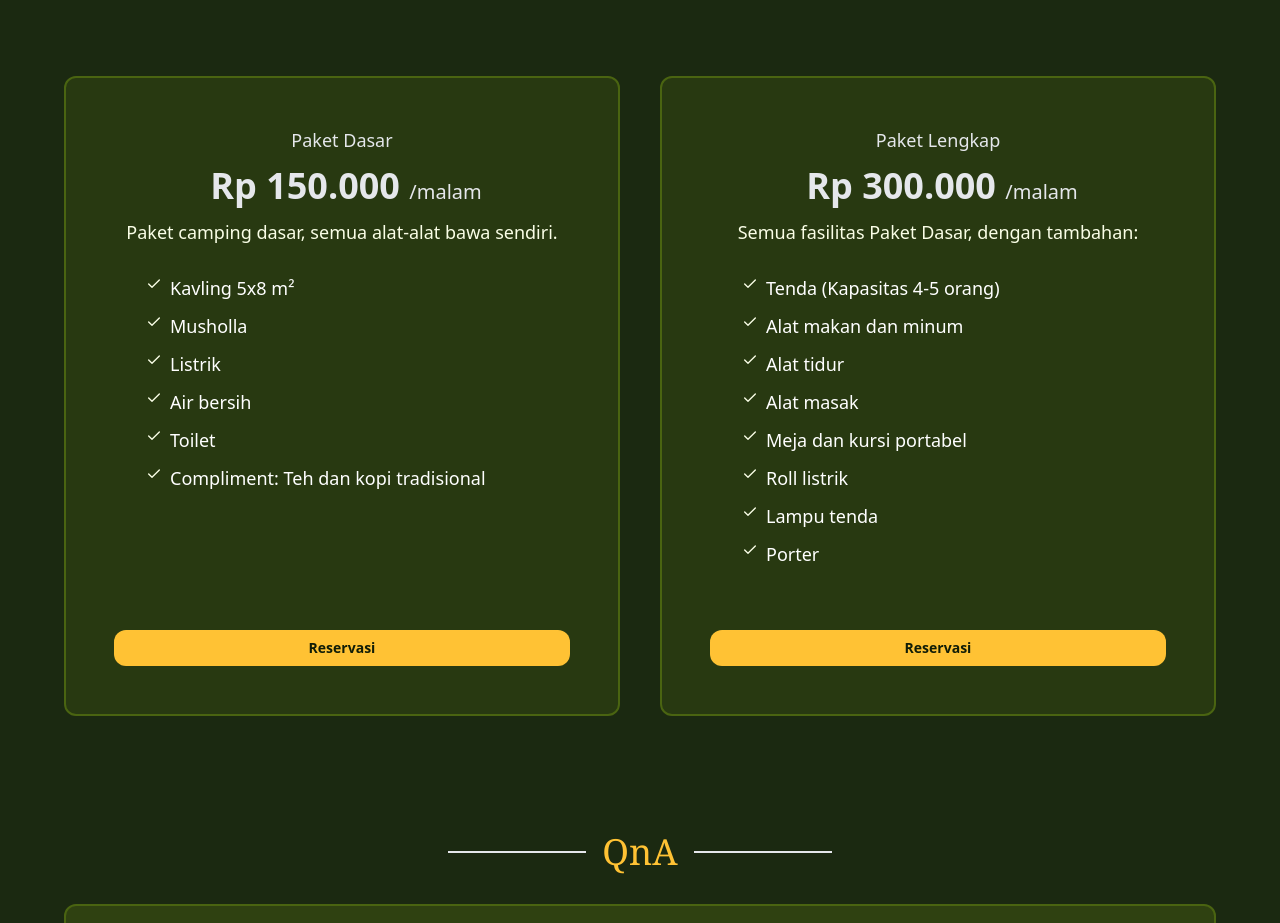
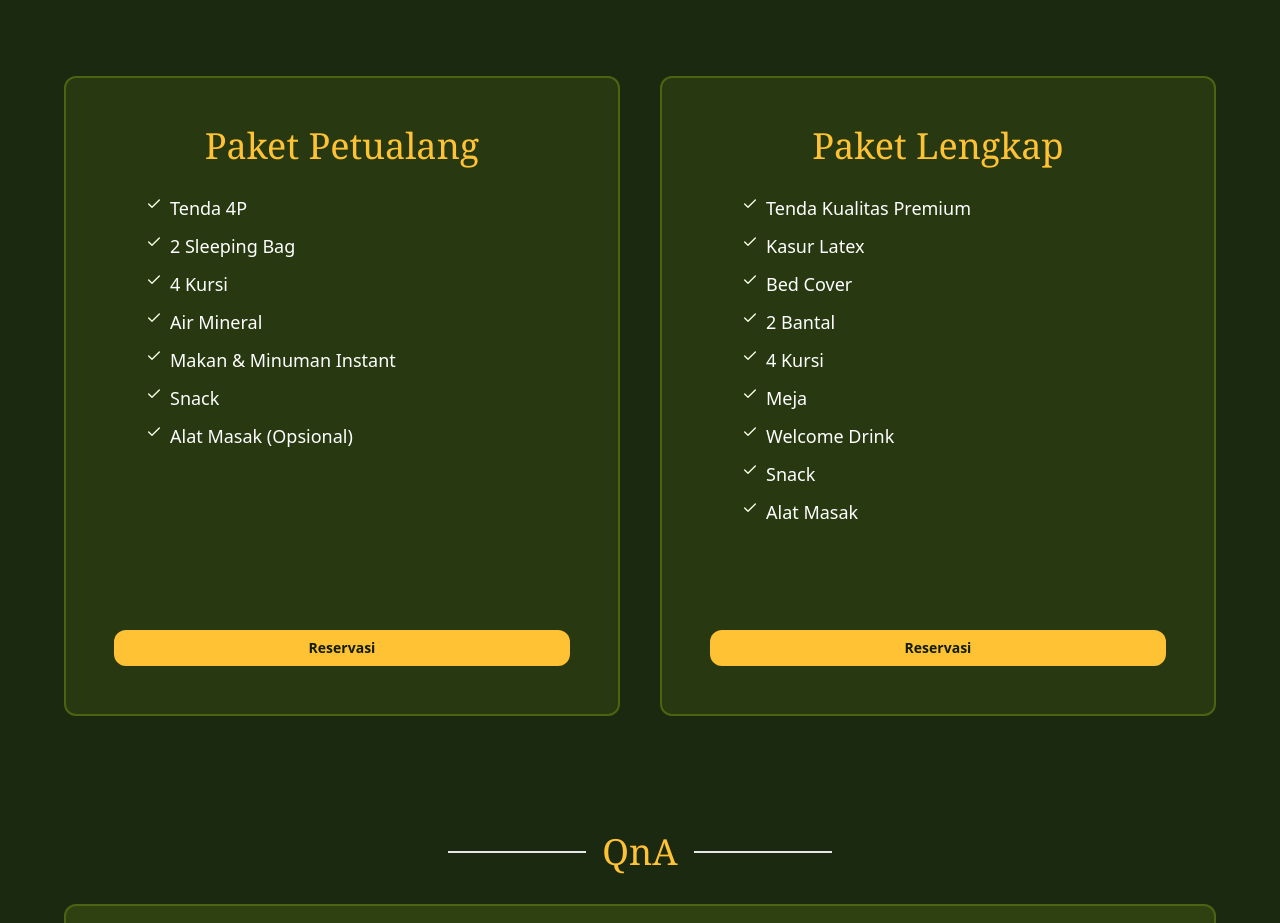
Before and after one commit to umarsani1605/argotentrem, a Vue app: page / in a window 1280 px wide. Shown: the part 5263-6186 px from the top of the page. Built offline with nearby package versions, Linux system fonts and the light colour scheme; a web font is replaced by a local one.

Commit message:
update text

```diff
--- a/src/pages/sections/PricingSection.vue
+++ b/src/pages/sections/PricingSection.vue
@@ -3,16 +3,17 @@ import SelectButton from '@/components/SelectButton.vue';
 const pricing = [
   {
     id: 0,
-    name: 'Paket Dasar',
-    price: '150.000',
-    description: 'Paket camping dasar, semua alat-alat bawa sendiri.',
+    name: 'Paket Petualang',
+    // price: '150.000',
+    // description: 'Paket camping dasar, semua alat-alat bawa sendiri.',
     benefit: [
-      'Kavling 5x8 m²',
-      'Musholla',
-      'Listrik',
-      'Air bersih',
-      'Toilet',
-      'Compliment: Teh dan kopi tradisional',
+      'Tenda 4P',
+      '2 Sleeping Bag ',
+      '4 Kursi',
+      'Air Mineral',
+      'Makan & Minuman Instant',
+      'Snack',
+      'Alat Masak (Opsional)',
     ]
   },
   {
@@ -21,14 +22,15 @@ const pricing = [
     price: '300.000',
     description: 'Semua fasilitas Paket Dasar, dengan tambahan:',
     benefit: [
-      'Tenda (Kapasitas 4-5 orang)',
-      'Alat makan dan minum',
-      'Alat tidur',
-      'Alat masak',
-      'Meja dan kursi portabel',
-      'Roll listrik',
-      'Lampu tenda',
-      'Porter'
+      'Tenda Kualitas Premium',
+      'Kasur Latex',
+      'Bed Cover',
+      '2 Bantal',
+      '4 Kursi',
+      'Meja',
+      'Welcome Drink',
+      'Snack',
+      'Alat Masak'
     ]
   },
 ]
@@ -48,13 +50,7 @@ const pricing = [
           class="h-fit md:h-[40rem] md:relative md:transition md:ease-in-out md:duration-300 md:hover:scale-x-[1.04] md:hover:scale-y-[1.04] flex flex-col justify-between gap-4 border-brand-800 border-2 bg-brand-900/40 text-center rounded-xl p-6 md:p-12"
           v-for="item in pricing" :key="item.id">
           <div class="flex flex-col gap-3">
-            <h4 class="font-medium text-lg text-gray-200">{{ item.name }}</h4>
-            <div class="mt-2 font-bold text-4xl md:mt-0 md:text-4xl text-gray-200">
-              Rp
-              {{ item.price }}
-              <span class="font-medium text-xl md:text-xl -me-2">/malam</span>
-            </div>
-            <p class="text-sm md:text-lg">{{ item.description }}</p>
+            <h4 class="font-serif font-medium text-4xl text-accent">{{ item.name }}</h4>
             <ul class="mt-4 mb-8 ml-8 space-y-2.5 text-sm text-left md:text-lg">
               <li class="flex space-x-2" v-for="benefit in item.benefit" :key="benefit">
                 <svg class="flex-shrink-0 mt-0.5 h-4 w-4" xmlns="http://www.w3.org/2000/svg" width="24" height="24"
```
